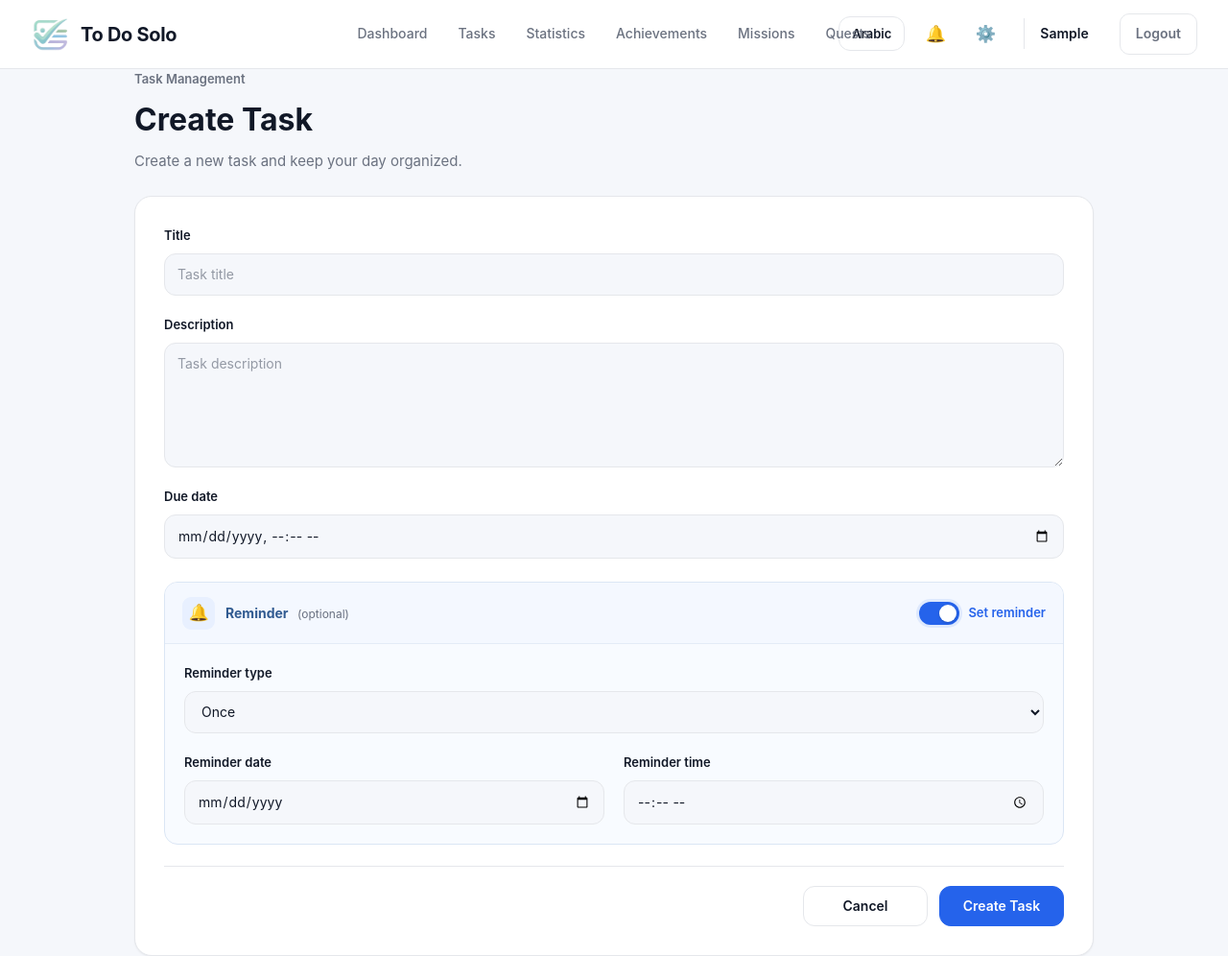
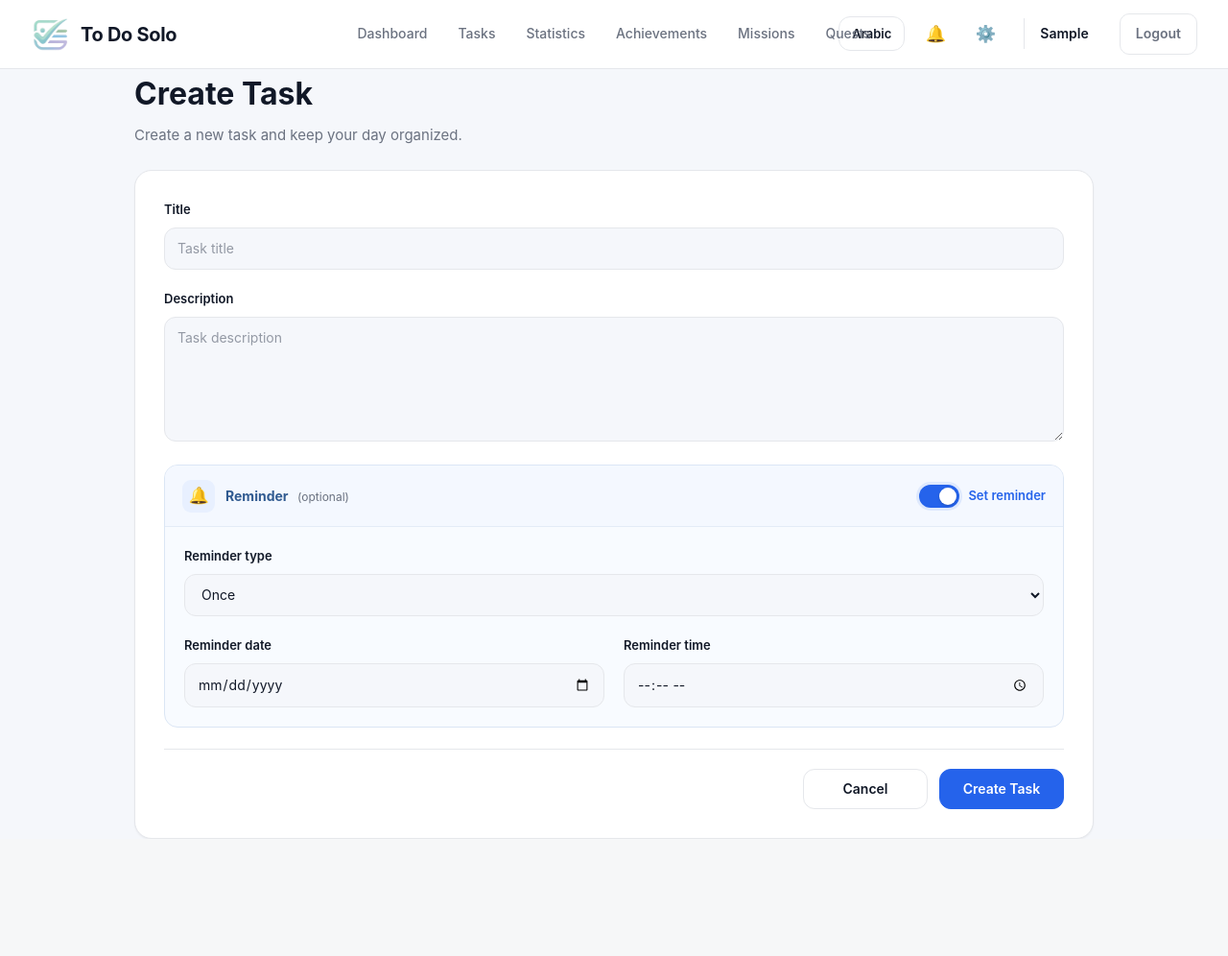
Before and after one commit to Alosh-23/To_Do_Solo, a Django app: page /task/add/ in a window 1280 px wide. Shown: the whole page at 96% size. After the commit the page ends 874 px from the top, so only its background shows below. Run offline with Django 5.2, Linux system fonts and the light colour scheme; the visitor is signed in with stand-in values (Sample User, id 1).

Commit message:
Refine task reminder form

```diff
--- a/apps/tasks/forms.py
+++ b/apps/tasks/forms.py
@@ -49,7 +49,6 @@ class TaskForm(forms.ModelForm):
         fields = (
             "title",
             "description",
-            "due_date",
         )
 
         widgets = {
@@ -66,13 +65,6 @@ class TaskForm(forms.ModelForm):
                     "class": "form-control",
                     "rows": 5,
                     "placeholder": "Task description",
-                }
-            ),
-
-            "due_date": forms.DateTimeInput(
-                attrs={
-                    "class": "form-control",
-                    "type": "datetime-local",
                 }
             ),
 
--- a/config/settings.py
+++ b/config/settings.py
@@ -218,7 +218,6 @@ LOCALE_PATHS: list[Path] = [
 
 ]
 
-
 # ==========================================================
 # STATIC FILES
 # ==========================================================
@@ -244,7 +243,6 @@ STORAGES = {
     },
 
 }
-
 
 # ==========================================================
 # MEDIA FILES
--- a/templates/tasks/task_form.html
+++ b/templates/tasks/task_form.html
@@ -46,11 +46,6 @@
             <header class="page-header">
 
                 <div class="page-header-content">
-
-                    <p class="page-eyebrow">
-                        {% translate "Task Management" %}
-                    </p>
-
 
                     <h1 class="page-title">
 
@@ -168,34 +163,6 @@
                         {% endif %}
 
                     </div>
-
-
-
-                    <!-- ==================================================
-                         DUE DATE
-                    =================================================== -->
-
-                    <div class="form-field">
-
-                        <label for="{{ form.due_date.id_for_label }}">
-                            {% translate "Due date" %}
-                        </label>
-
-
-                        {{ form.due_date }}
-
-
-                        {% if form.due_date.errors %}
-
-                            <div class="field-error">
-                                {{ form.due_date.errors }}
-                            </div>
-
-                        {% endif %}
-
-                    </div>
-
-
 
                     <!-- ==================================================
                          REMINDER
```
